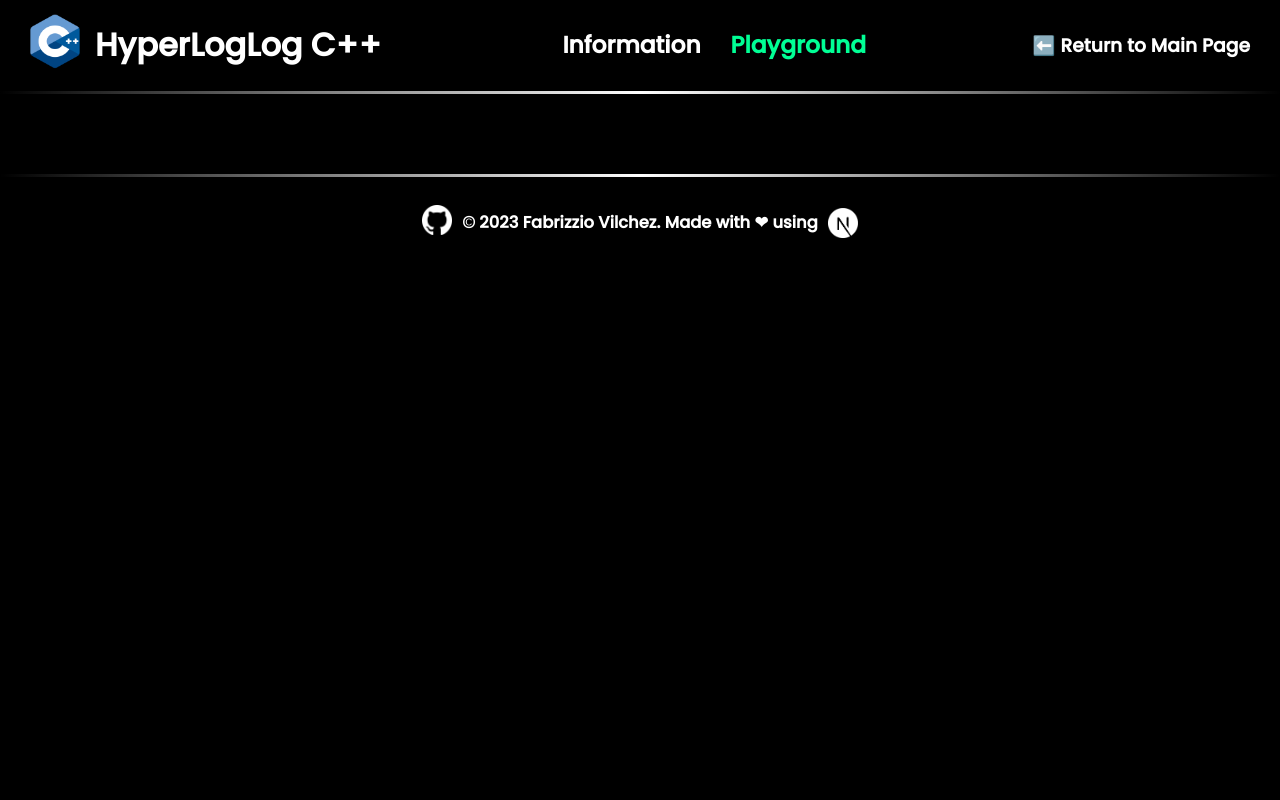
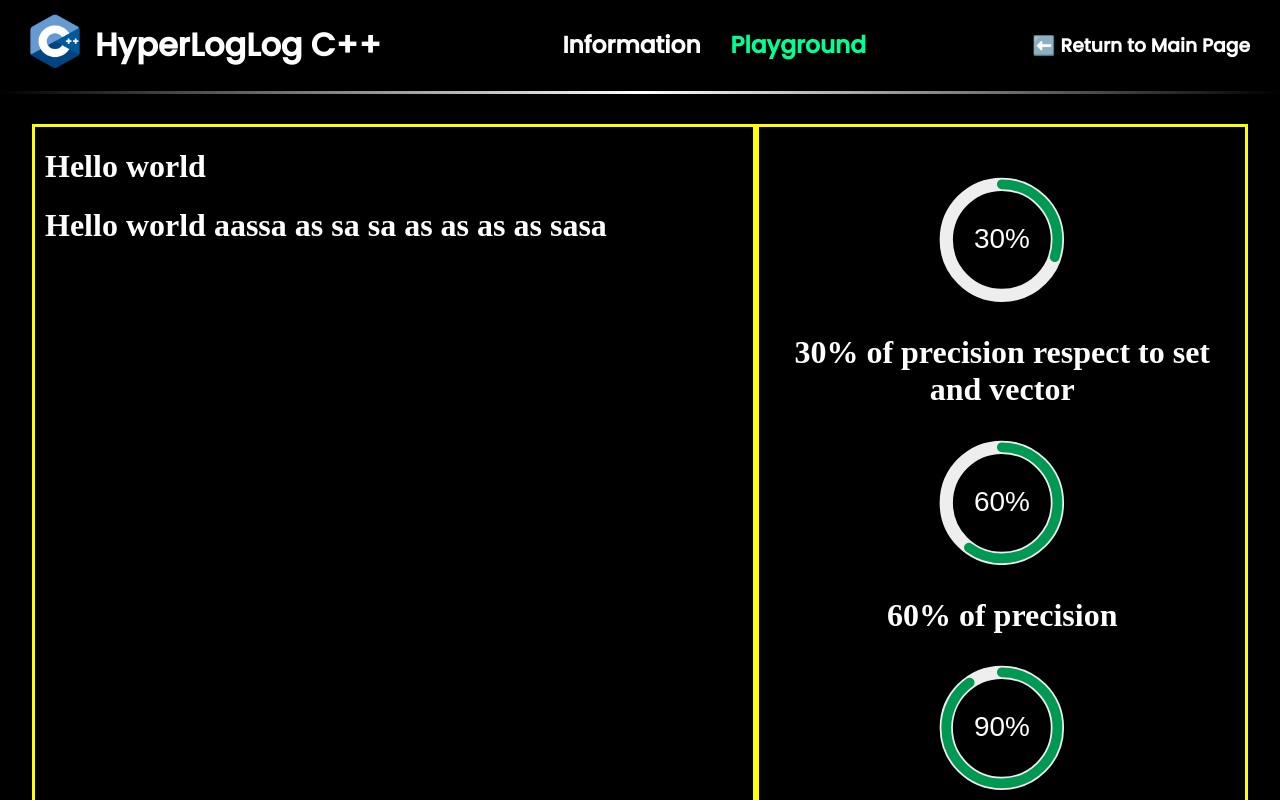
Before and after one commit to Fabrizzio20k/HyperLogLog_Cpp, a Next.js app in the folder frontend/: page /playground in a window 1280 px wide. Shown: the top 800 px of the page. Built offline with nearby package versions, Linux system fonts and the light colour scheme.

Commit message:
Add circular graphs

```diff
--- a/frontend/src/app/information/page.jsx
+++ b/frontend/src/app/information/page.jsx
@@ -1,7 +1,7 @@
 export default function Page() {
     return (
         <div>
-            <h1>HyperLogLog C++</h1>
+            <h1>Hello world</h1>
         </div>
     );
 }
--- a/frontend/src/app/playground/page.jsx
+++ b/frontend/src/app/playground/page.jsx
@@ -1,7 +1,78 @@
+import './styles.css'
+
 export default function Page() {
     return (
-        <div>
-            <h1>HyperLogLog C++</h1>
+        <div className='playground-page'>
+            <div className='control-panel'>
+                <h1>Hello world</h1>
+                <h1>Hello world aassa as sa sa as as as as sasa</h1>
+            </div>
+
+
+            <div className='graphic-panel'>
+                <div class="flex-wrapper">
+                    <div class="single-chart">
+                        <svg viewBox="0 0 36 36" class="circular-chart orange">
+                        <path class="circle-bg"
+                            d="M18 2.0845
+                            a 15.9155 15.9155 0 0 1 0 31.831
+                            a 15.9155 15.9155 0 0 1 0 -31.831"
+                        />
+                        <path class="circle"
+                            stroke-dasharray="30, 100"
+                            d="M18 2.0845
+                            a 15.9155 15.9155 0 0 1 0 31.831
+                            a 15.9155 15.9155 0 0 1 0 -31.831"
+                        />
+                        <text x="18" y="20.35" class="percentage">30%</text>
+                        </svg>
+                    </div>
+                    <h1>30% of precision respect to set and vector</h1>
+                </div>
+
+                <div class="flex-wrapper">
+                    <div class="single-chart">
+                        <svg viewBox="0 0 36 36" class="circular-chart orange">
+                        <path class="circle-bg"
+                            d="M18 2.0845
+                            a 15.9155 15.9155 0 0 1 0 31.831
+                            a 15.9155 15.9155 0 0 1 0 -31.831"
+                        />
+                        <path class="circle"
+                            stroke-dasharray="60, 100"
+                            d="M18 2.0845
+                            a 15.9155 15.9155 0 0 1 0 31.831
+                            a 15.9155 15.9155 0 0 1 0 -31.831"
+                        />
+                        <text x="18" y="20.35" class="percentage">60%</text>
+                        </svg>
+                    </div>
+                    <h1>60% of precision</h1>
+                </div>
+
+                <div class="flex-wrapper">
+                    <div class="single-chart">
+                        <svg viewBox="0 0 36 36" class="circular-chart orange">
+                        <path class="circle-bg"
+                            d="M18 2.0845
+                            a 15.9155 15.9155 0 0 1 0 31.831
+                            a 15.9155 15.9155 0 0 1 0 -31.831"
+                        />
+                        <path class="circle"
+                            stroke-dasharray="90, 100"
+                            d="M18 2.0845
+                            a 15.9155 15.9155 0 0 1 0 31.831
+                            a 15.9155 15.9155 0 0 1 0 -31.831"
+                        />
+                        <text x="18" y="20.35" class="percentage">90%</text>
+                        </svg>
+                    </div>
+                    <h1>90% of precision gaa</h1>
+                </div>
+
+            </div>
+
+
         </div>
     );
 }
--- /dev/null
+++ b/frontend/src/app/playground/styles.css
@@ -0,0 +1,93 @@
+.playground-page{
+    color: white;
+    min-height: 100vh;
+    display: flex;
+    width: 95%;
+    margin-top: 30px;
+    margin-bottom: 30px;
+}
+
+.control-panel{
+    width: 60%;
+    border: yellow 3px solid;
+    padding: 0 10px;
+}
+
+.graphic-panel{
+    width: 40%;
+    padding: 0 10px;
+    border: yellow 3px solid;
+    display: flex;
+    flex-direction: column;
+    align-items: center;
+    justify-content: center;
+}
+
+
+
+.flex-wrapper {
+    display: flex;
+    flex-flow: row nowrap;
+    flex-direction: column;
+    align-items: center;
+    justify-content: center;
+    text-align: center;
+    width: 90%;
+  }
+
+  .single-chart {
+    width: 30%;
+    justify-content: space-around ;
+  }
+
+  .circular-chart {
+    display: block;
+    margin: 10px auto;
+    min-width: 80%;
+    max-height: 250px;
+  }
+
+  .circle-bg {
+    fill: none;
+    stroke: #eee;
+    stroke-width: 3.8;
+  }
+
+  .circle {
+    fill: none;
+    stroke-width: 2.8;
+    stroke-linecap: round;
+    animation: progress 1s ease-out forwards;
+  }
+
+  @keyframes progress {
+    0% {
+      stroke-dasharray: 0 100;
+    }
+  }
+
+  .circular-chart.orange .circle {
+    stroke: #009952;
+  }
+
+
+  .percentage {
+    fill: #ffffff;
+    font-family: sans-serif;
+    font-size: 0.5em;
+    text-anchor: middle;
+  }
+
+
+
+@media screen and (max-width: 768px){
+    .playground-page{
+        flex-direction: column;
+    }
+    .control-panel{
+        width: 100%;
+    }
+    .graphic-panel{
+        width: 100%;
+    }
+}
```
